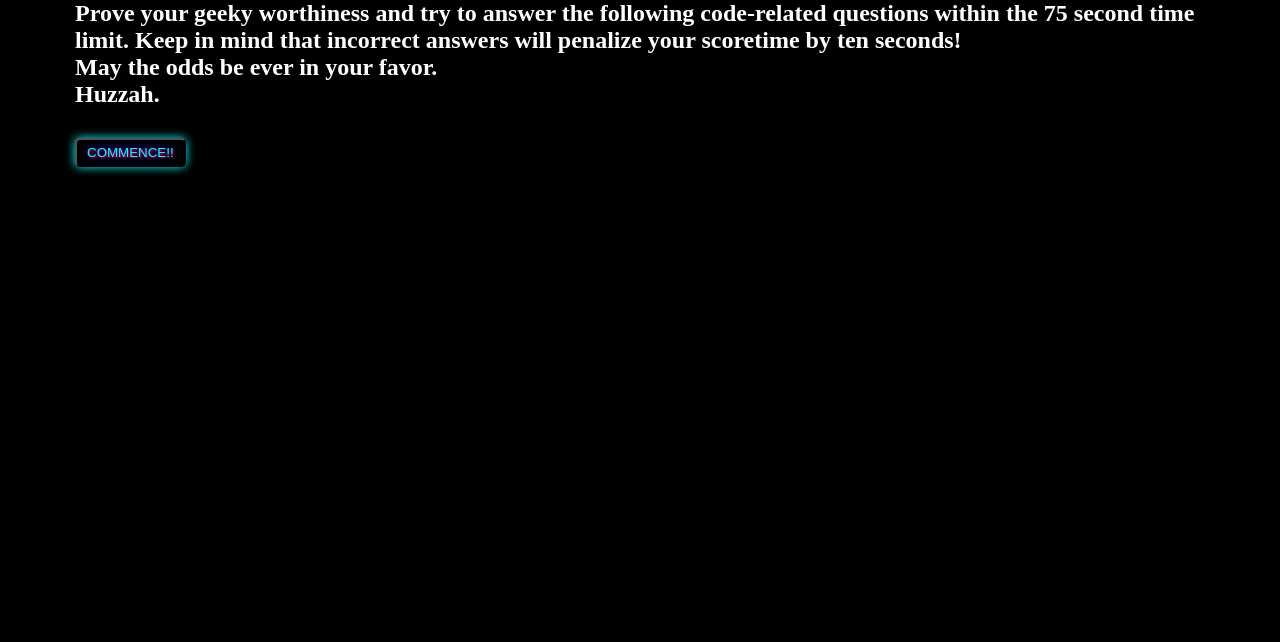
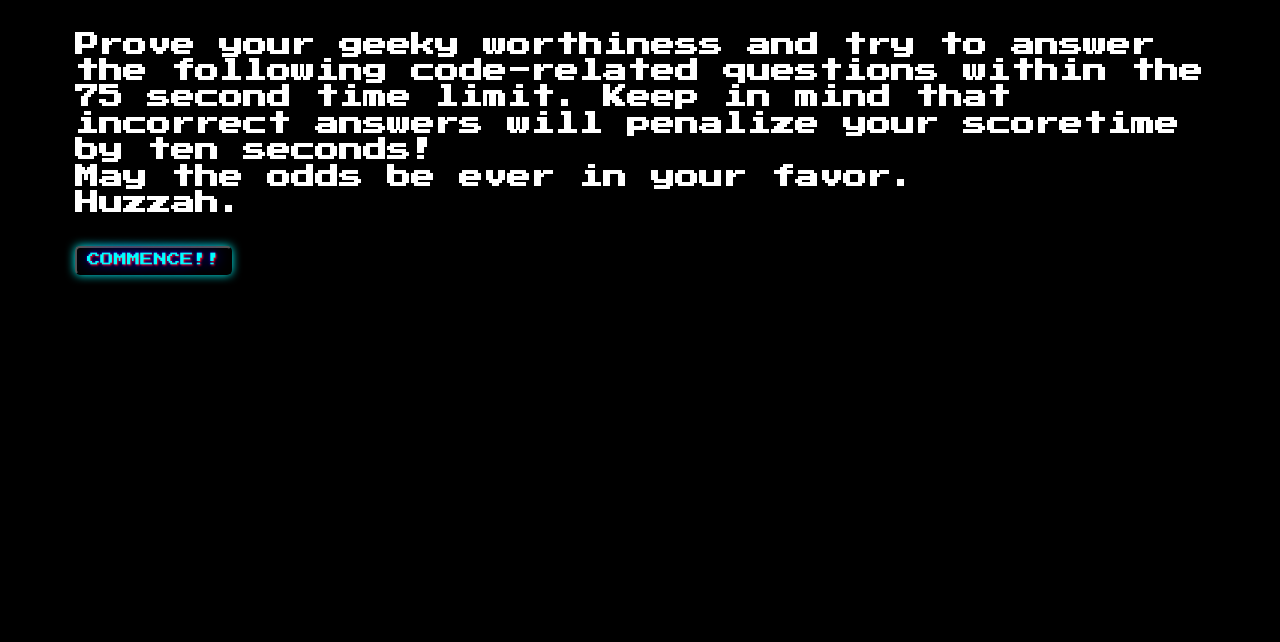
Before and after one commit to Git-BritHub/Coders-Quizzical-Delight, a plain HTML site: page index.html in a window 1280 px wide. Shown: the part 158-800 px from the top of the page. Drawn offline with Linux system fonts and the light colour scheme.

Commit message:
added retro game style font styling and edited line height

```diff
--- a/assets/css/style.css
+++ b/assets/css/style.css
@@ -2,6 +2,8 @@
     background-color: black;
     color: white;
     margin: 15px;
+    font-family: 'Press Start 2P', system-ui;
+    line-height: 1.1;
 }
 
 header {
--- a/index.html
+++ b/index.html
@@ -6,6 +6,9 @@
     <meta name="viewport" content="width=device-width, initial-scale=1.0" />
     <meta http-equiv="X-UA-Compatible" content="ie=edge" />
     <link rel="stylesheet" href="./assets/css/style.css" />
+    <link rel="preconnect" href="https://fonts.googleapis.com">
+    <link rel="preconnect" href="https://fonts.gstatic.com" crossorigin>
+    <link href="https://fonts.googleapis.com/css2?family=Press+Start+2P&display=swap" rel="stylesheet">
     <title>Coder's Quizzical Delight</title>
 </head>
 
@@ -16,6 +19,7 @@
     </header>
     <section class="opener">
         <h1>Coder's Quizzical Delight</h1>
+        <br>
         <h2>Prove your geeky worthiness and try to answer the following code-related questions within the 75 second time limit.
             Keep in mind that incorrect answers will penalize your scoretime by ten seconds!
             <br />
```
